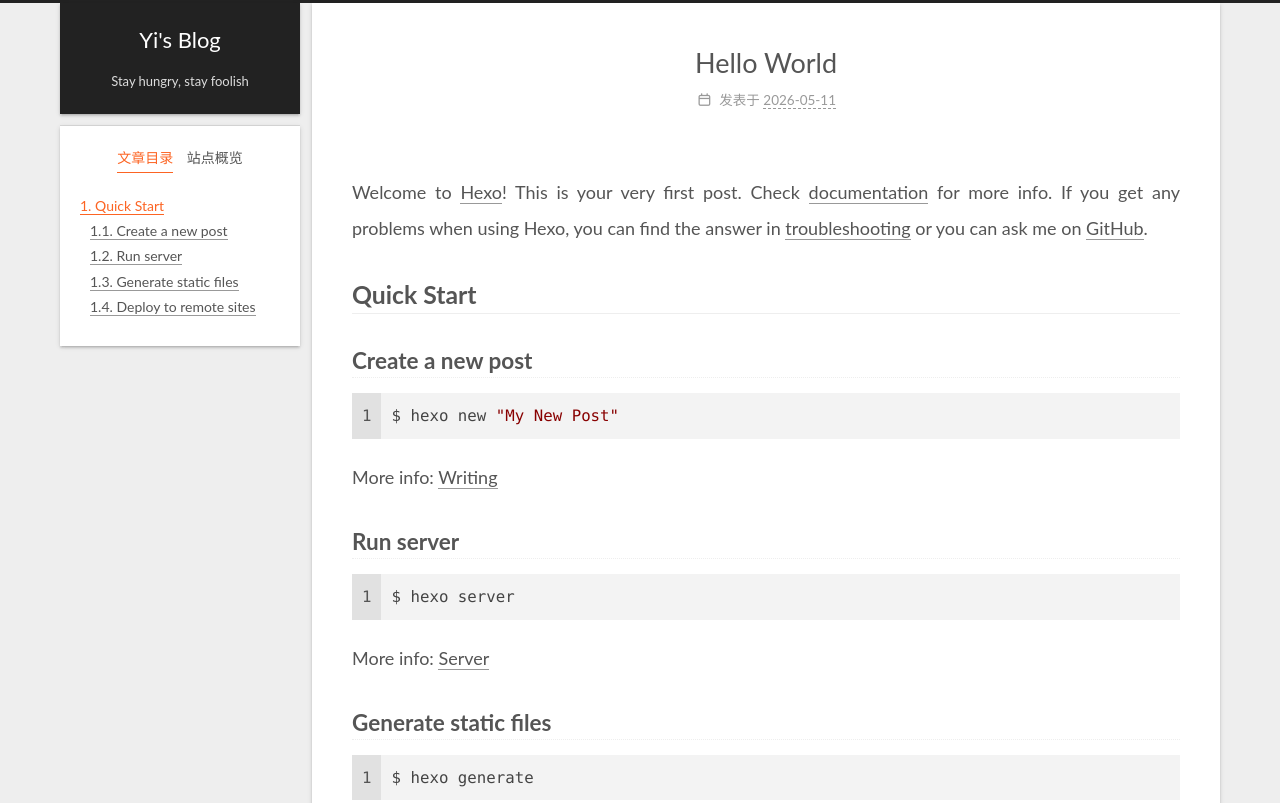
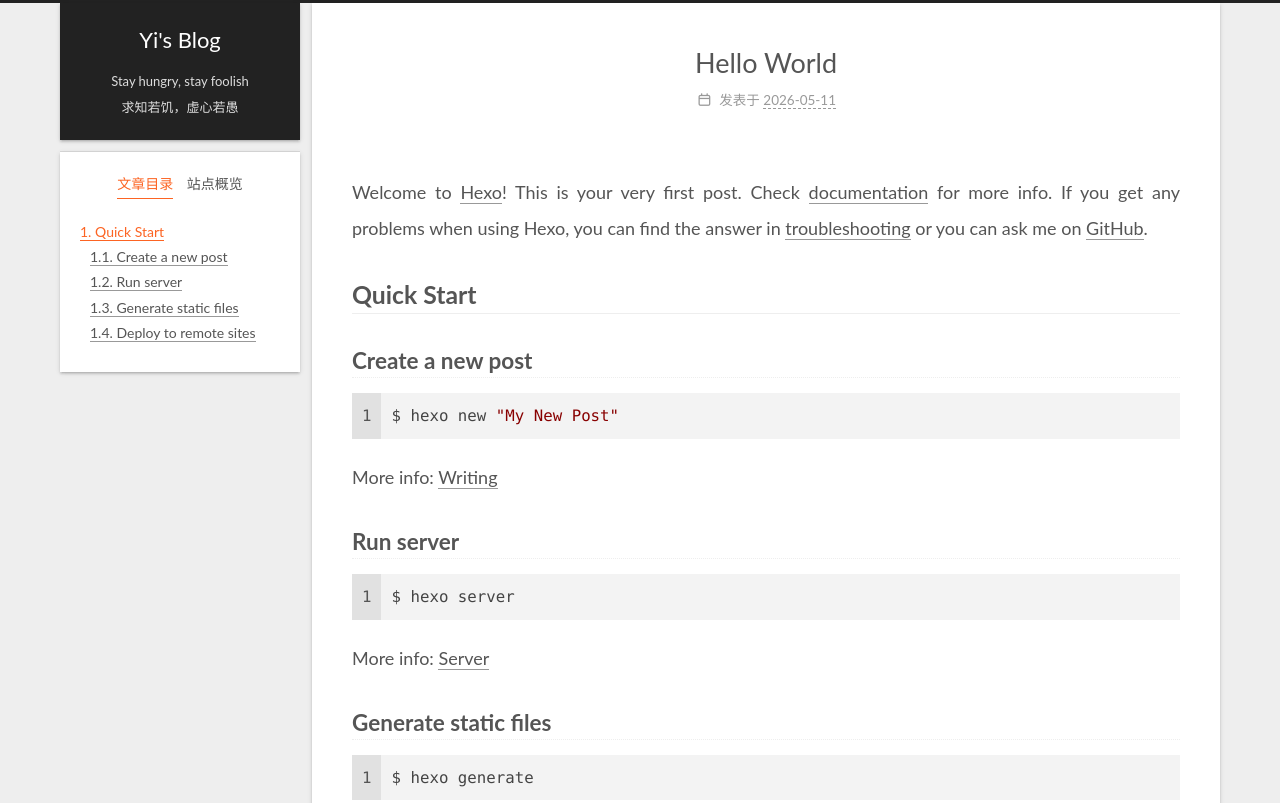
Before and after one commit to StarHeartY/blog-build, a plain HTML site: page 2026/05/11/hello-world/index.html in a window 1280 px wide. Shown: the top 803 px of the page. Drawn offline with nearby package versions, Linux system fonts and the light colour scheme.

Commit message:
Site updated: 2026-05-11 22:47:57

```diff
--- a/2026/05/11/hello-world/index.html
+++ b/2026/05/11/hello-world/index.html
@@ -95,7 +95,7 @@
       <p class="site-title">Yi's Blog</p>
       <i class="logo-line"></i>
     </a>
-      <p class="site-subtitle" itemprop="description">Stay hungry, stay foolish</p>
+      <p class="site-subtitle" itemprop="description">Stay hungry, stay foolish <br> 求知若饥，虚心若愚</p>
   </div>
 
   <div class="site-nav-right">
```
Also changed, not shown: 2026/05/11/不确定度公式/index.html (+1 -1 lines), archives/2026/05/index.html (+1 -1 lines), archives/2026/index.html (+1 -1 lines), archives/index.html (+1 -1 lines), index.html (+1 -1 lines).
